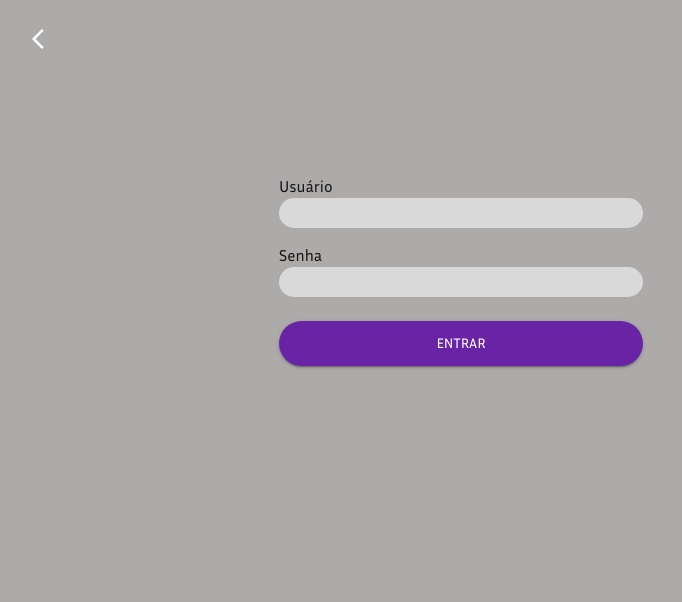
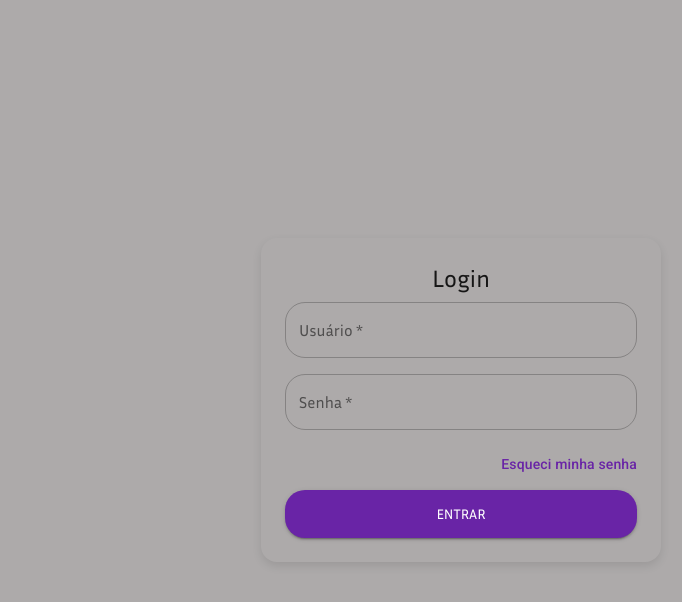
Before and after one commit to pedrorochacr/TP1-IHC, a React (Create React App) app in the folder frontend/: page /login in a window 1280 px wide. Shown: the top 602 px of the page, without its empty margins (179-861 px from the left). Built offline with nearby package versions, Linux system fonts and the light colour scheme; no server answers.

Commit message:
add 'esqueci minha senha' and center the content

```diff
--- a/frontend/src/pages/Login/index.js
+++ b/frontend/src/pages/Login/index.js
@@ -11,175 +11,109 @@ import {
   IconButton,
   Link,
   CircularProgress
-} from '@material-ui/core';
-
+} from "@material-ui/core";
 
 import { makeStyles } from "@material-ui/core/styles";
 import { Visibility, VisibilityOff } from "@material-ui/icons";
-import useAuth from "../../hooks/useAuth.js";
-import { i18n } from "../../translate/i18n";
-import logoTarget from "../../assets/logoLogin.png";
+import { useHistory } from "react-router-dom/cjs/react-router-dom.min.js";
+import ArrowBackIosIcon from "@material-ui/icons/ArrowBackIos";
 import { AuthContext } from "../../context/Auth/AuthContext.js";
-import BackdropLoading from "../../components/BackdropLoading/index.js";
-import MainHeader from "../../components/MainHeader/index.js";
-import Title from "../../components/Title/index.js";
-import MainHeaderButtonsWrapper from "../../components/MainHeaderButtonsWrapper/index.js";
-import ArrowBackIosIcon from '@material-ui/icons/ArrowBackIos';
-import { useHistory } from "react-router-dom/cjs/react-router-dom.min.js";
-
-
 
 const useStyles = makeStyles((theme) => ({
-
-  avatar: {
-    margin: theme.spacing(1),
-    backgroundColor: theme.palette.secondary.main,
+  root: {
+    display: "flex",
+    alignItems: "center",
+    justifyContent: "center",
+    height: "100vh", // Centraliza verticalmente
+    backgroundColor: theme.palette.background.default,
   },
-  whatsapp: {
-    backgroundColor: '#32d951'
+  container: {
+    width: "100%",
+    maxWidth: 400,
+    padding: theme.spacing(3),
+    borderRadius: theme.spacing(2),
+    backgroundColor: theme.palette.background.paper,
+    boxShadow: "0px 4px 10px rgba(0, 0, 0, 0.1)",
   },
   field: {
-    background:theme.palette.fieldBackground,
-    borderRadius:109,
-    height: 30,
-    border:'none'
-
+    width: "100%",
+    marginBottom: theme.spacing(2),
+    "& .MuiOutlinedInput-root": {
+      borderRadius: 20,
     },
-  form: {
-    width: "100%", // Fix IE 11 issue.
-    marginTop: theme.spacing(1),
-  },
-  paper: {
-    marginTop: theme.spacing(8),
-    display: "flex",
-    flexDirection: "column",
-
-    padding: theme.spacing(2),
-    borderRadius: theme.spacing(2),
-    borderColor: "#ffffff",
-
-    //backgroundColor: `rgba(${theme.palette.background.paper}, 0.8)`,
-
-
   },
   submit: {
-    padding: 10,
-    borderRadius:109,
-    margin: theme.spacing(3, 0, 2),
+    width: "100%",
+    padding: theme.spacing(1.5),
+    borderRadius: 20,
+    marginTop: theme.spacing(2),
   },
-  containerWrapper: {
-    display: "flex",
-
-    justifyContent: "space-between",
-    gap: theme.spacing(4),
-  },
-  container: {
-    display: 'flex',
-    flexDirection: 'column',
-    height: '100vh',
-  },
-  root: {
-    background: theme.palette.background,
-  },
-  mobileContainer: {
-    flex: 1,
-
-
-  },
-  hideOnMobile: {
-    display: 'flex',
-    justifyContent: 'center',
-    alignItems: 'center',
-    minHeight: '100vh',
-    [theme.breakpoints.down('sm')]: {
-      display: 'none',
+  forgotPassword: {
+    textAlign: "right",
+    marginTop: theme.spacing(1),
+    "& a": {
+      textDecoration: "none",
+      color: theme.palette.primary.main,
+      fontWeight: 500,
     },
   },
 }));
-
-
-
 
 const Login = () => {
   const classes = useStyles();
   const history = useHistory();
   const [user, setUser] = useState({ email: "", password: "" });
-  const [showPassword, setShowPassword] = useState(false);
   const { handleLogin, loading } = useContext(AuthContext);
 
-  const handleChangeInput = e => {
+  const handleChangeInput = (e) => {
     setUser({ ...user, [e.target.name]: e.target.value });
   };
 
-  const handleSubmit =  (e) => {
+  const handleSubmit = (e) => {
     e.preventDefault();
-
     handleLogin(user);
   };
 
   return (
-    //<div style={{ display: 'flex',
-    //flexDirection: 'column',
-    //minHeight: '100vh',
-    // backgroundImage: `url(${loginBackground})`,
-    //backgroundSize: 'cover',
-    //backgroundRepeat: 'no-repeat',
-    //backgroundPosition: 'center'
-    //}}>
     <div className={classes.root}>
-      <Container component="main" maxWidth="md">
-      <MainHeader>
-        <Title>
-            <IconButton style={{color:"#ffff"}} onClick={()=>history.push('/inicial')}>
-                <ArrowBackIosIcon />
-            </IconButton>
-        </Title>
-
-      </MainHeader>
-        <CssBaseline />
-        <div className={classes.containerWrapper}>
-          <Container component="div" maxWidth="xs" className={classes.mobileContainer}>
-            <div className={classes.paper}>
-
-              <form className={classes.form} noValidate onSubmit={handleSubmit}>
-                <Grid container direction="column" justifyContent="flex-start" alignContent="start" style={{marginBottom: 15}}>
-                    <Typography>Usuário</Typography>
-                    <input
+      <div className={classes.container}>
+        <Typography variant="h5" align="center" gutterBottom>
+          Login
+        </Typography>
+        <form onSubmit={handleSubmit}>
+          <TextField
+            variant="outlined"
+            label="Usuário"
+            name="email"
+            onChange={handleChangeInput}
             className={classes.field}
-                        type="text"
+            required
           />
-
-                </Grid>
-                <Grid container direction="column">
-                    <Typography>Senha</Typography>
-                    <input
+          <TextField
+            variant="outlined"
+            label="Senha"
+            type="password"
+            name="password"
+            onChange={handleChangeInput}
             className={classes.field}
-                        type="password"
+            required
           />
-                </Grid>
-
+          <div className={classes.forgotPassword}>
+            <Link onClick={() => history.push("/esqueci-minha-senha")}>
+              Esqueci minha senha
+            </Link>
+          </div>
           <Button
             type="submit"
-                  fullWidth
             variant="contained"
             color="primary"
             className={classes.submit}
-                  onClick={()=>history.push('/bem-vindo')}
+            disabled={loading}
           >
-                  {loading ?
-                    (
-                     <CircularProgress color="secondary" size={20} />
-                    ):
-                    ('Entrar')
-                }
-
+            {loading ? <CircularProgress size={24} /> : "Entrar"}
           </Button>
-
         </form>
       </div>
-          </Container>
-        </div>
-      </Container>
     </div>
   );
 };
```
Lines whose indentation alone changed are shown as unchanged.
